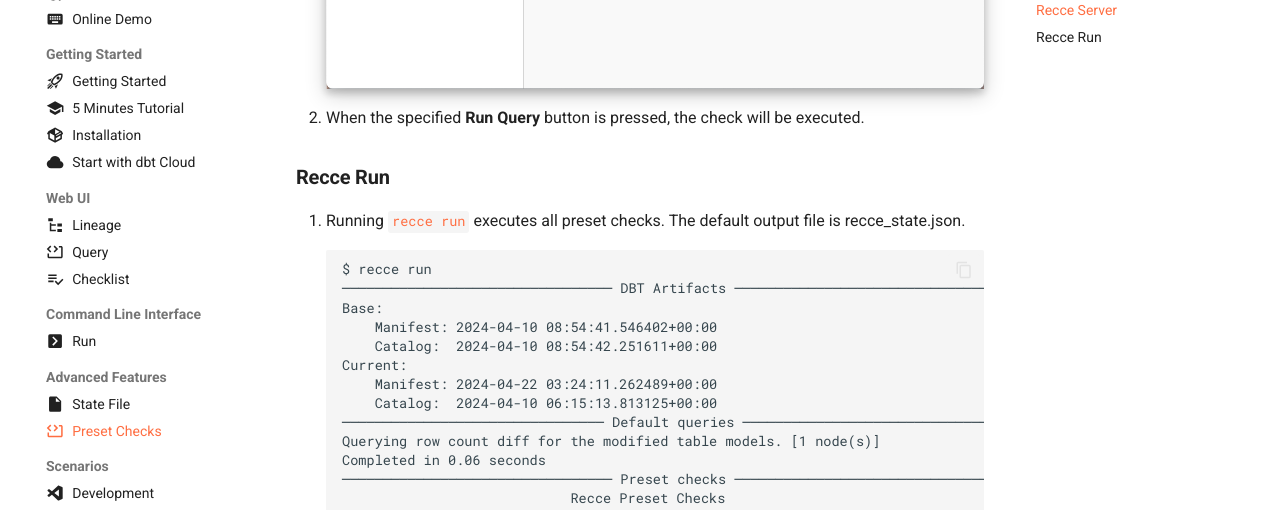
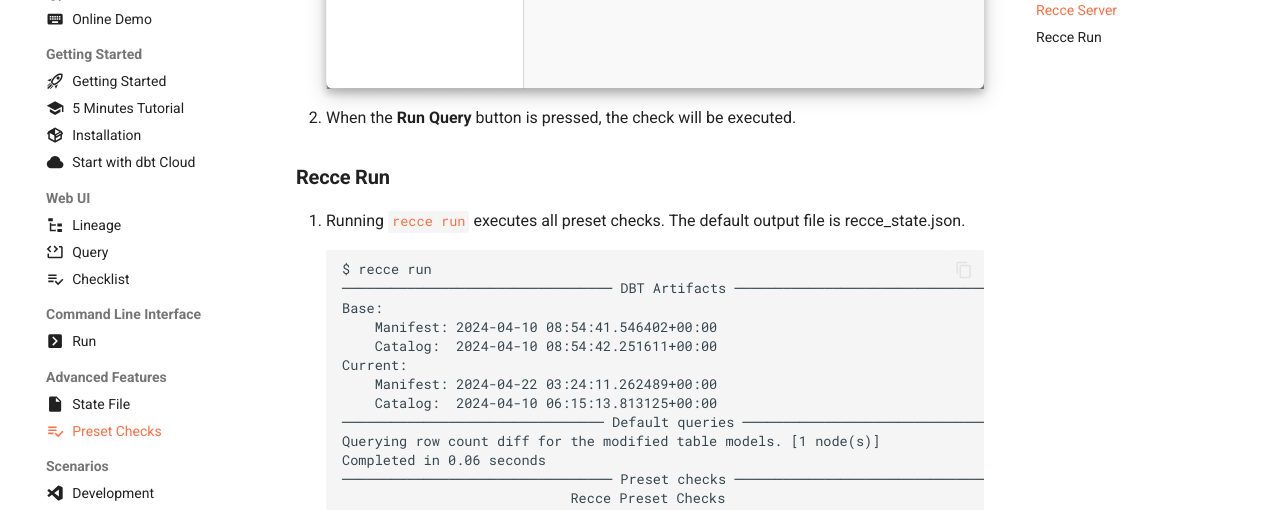
Before and after one commit to DataRecce/recce-documentation, an MkDocs documentation site: the page built from docs/docs/features/preset-checks.md, in a window 1280 px wide and 900 px high, scrolled down 2066 px. Shown: the part 152-662 px from the top of the window. Built offline with MkDocs 1.6.1 and Material for MkDocs 9.7.7, drawn with Linux system fonts in a browser that asks for light colours; comment, search, counter and statistics services are not loaded.

```diff
--- a/docs/docs/features/preset-checks.md
+++ b/docs/docs/features/preset-checks.md
@@ -1,6 +1,6 @@
 ---
 title: Preset Checks
-icon: material/code-block-tags
+icon: material/playlist-check
 ---
 
 In a dbt project, there may be some checks that need to be conducted for every PR. For example, this could be an SQL query, or checking whether an important model has had a schema change.
@@ -42,7 +42,7 @@
 
 1. When a new recce server is launched, all preset checks are automatically set up, but these checks are not executed at this time.
     ![alt text](../../assets/images/features/preset-checks.png){: .shadow}
-2. When the specified **Run Query** button is pressed, the check will be executed.
+2. When the **Run Query** button is pressed, the check will be executed.
 
 ### Recce Run
 
```
